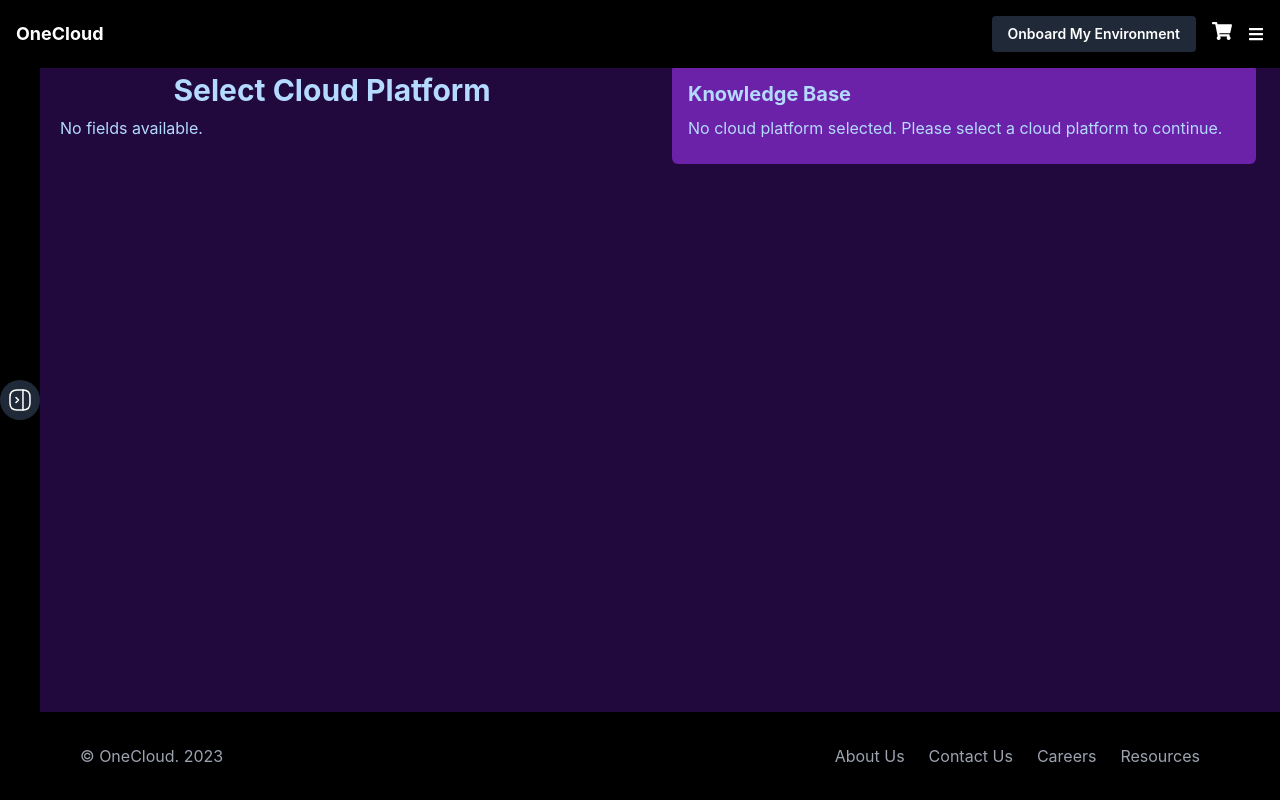
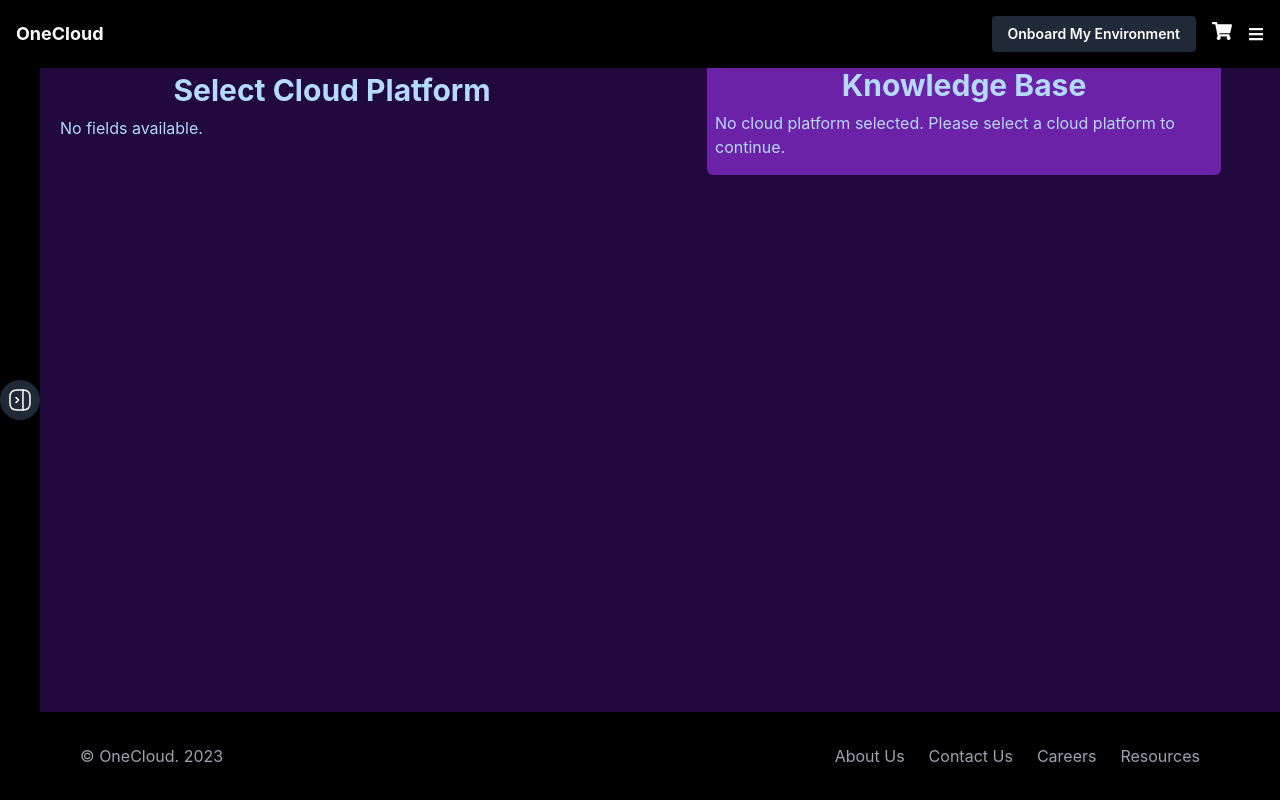
Before and after one commit to Hamzaashraf2712/onecloud-launchpad, a React (Create React App) app: page /validate-project in a window 1280 px wide. Both pictures are taken after typing "Sample", "Sample", "Sample", "Sample", "name@example.com", "name@example.com" into the empty fields and a click on the button "Submit Project". Built offline with nearby package versions, Linux system fonts and the light colour scheme.

Commit message:
fixed knowledge base

```diff
--- a/src/components/MainComponent.js
+++ b/src/components/MainComponent.js
@@ -242,9 +242,8 @@
 
           {/* Knowledge Base Section */}
           <div className="pl-4 h-full">
-            <h3 className="text-2xl font-semibold mb-2">Knowledge Base</h3>
-            <div className="bg-purple-800 p-4 rounded-md">
-              <h4 className="text-xl font-bold mb-2">{formData.knowledgeBase.title}</h4>
+            <div className="bg-purple-800 p-2 m-[6%] rounded-md">
+              <h4 className="text-3xl  text-center font-bold mb-2">{formData.knowledgeBase.title}</h4>
               <p className="mb-2">{formData.knowledgeBase.content}</p>
               <div className="grid grid-cols-2 gap-2">
                 {formData.knowledgeBase.images.map((img, index) => (
--- a/src/components/PopupModal.js
+++ b/src/components/PopupModal.js
@@ -111,11 +111,7 @@
           </button>
         )}
 
-        {cloudPlatform !== 'Azure' && (
-          <p className="mt-4 text-red-500">
-            Please select Azure to connect to the environment
-          </p>
-        )}
+
 
         {/* Button for closing sidebar */}
         <button
```
